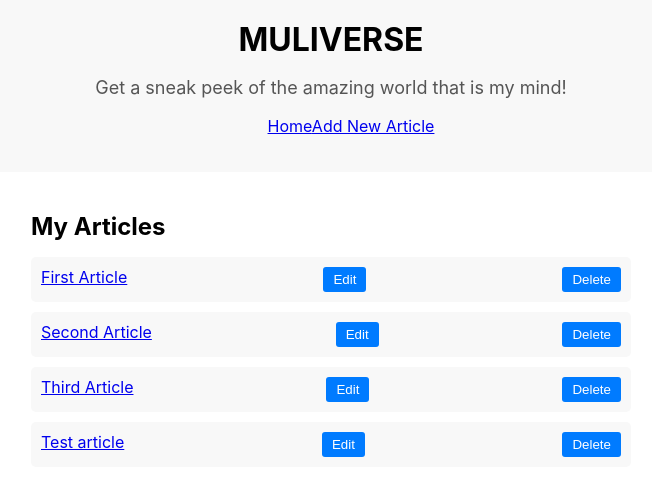
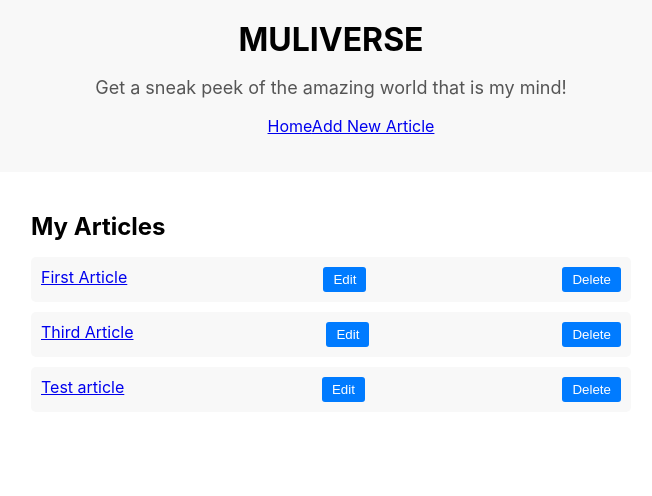
Before and after one commit to Samstar10/Muliverse, a React (Create React App) app: page / in a window 1280 px wide. Shown: the top 496 px of the page, without its empty margins (309-961 px from the left). Built offline with nearby package versions, Linux system fonts and the light colour scheme; data requests are answered from the project's data file.

Commit message:
Add delete functionality

```diff
--- a/db.json
+++ b/db.json
@@ -4,11 +4,6 @@
       "title": "First Article",
       "content": "This is the content of the first article.",
       "id": 1
-    },
-    {
-      "id": 2,
-      "title": "Second Article",
-      "content": "This is the content of the second article."
     },
     {
       "id": 3,
--- a/src/ArticleDetail.js
+++ b/src/ArticleDetail.js
@@ -1,7 +1,8 @@
 import React, { useState, useEffect } from "react";
-import { Link, useParams } from "react-router-dom";
+import { Link, useNavigate, useParams } from "react-router-dom";
 
 function ArticleDetail(){
+    const navigate = useNavigate()
     const { id } = useParams()
     console.log('ID:', id)
     const [article, setArticle] = useState(null)
@@ -16,9 +17,21 @@ function ArticleDetail(){
         return <div>Loading...</div>
     }
 
+    function handleDelete(){
+        fetch(`http://localhost:3000/articles/${id}`, {
+            method: 'DELETE'
+        })
+        .then(res => res.json())
+        .then(() => {
+            console.log('Article deleted')
+            navigate(`/`)
+        })
+    }
+
     return(
         <div className="article-detail">
             <Link to={`/article/${article.id}/edit`}>Edit</Link>
+            <button onClick={handleDelete}>Delete</button>
             <h2>{article.title}</h2>
             <p>{article.content}</p>
         </div>
```
